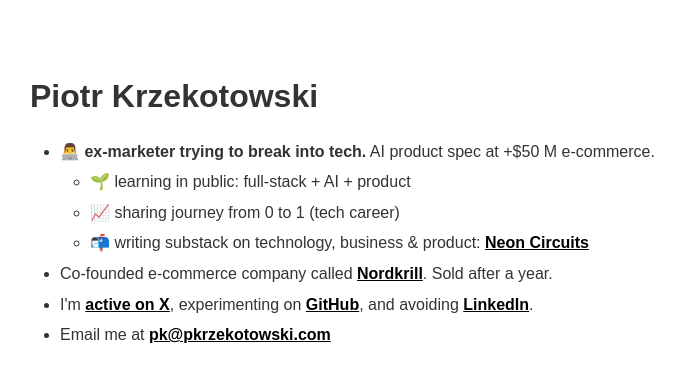
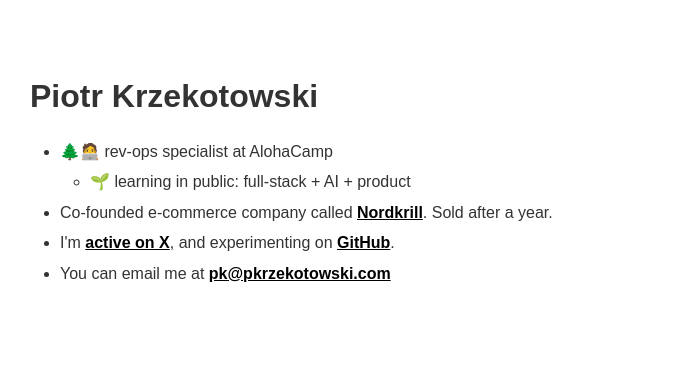
Before and after one commit to pkrzekotowski/pkrzekotowski.github.io, a Jekyll site: the page built from index.markdown, in a window 1280 px wide. Shown: the top 382 px of the page, without its empty margins (285-970 px from the left). Built offline with Jekyll 4.4.1, drawn with Linux system fonts in a browser that asks for light colours.

Commit message:
updated info

```diff
--- a/_layouts/minimalist.html
+++ b/_layouts/minimalist.html
@@ -4,7 +4,7 @@
     <meta charset="UTF-8">
     <meta name="viewport" content="width=device-width, initial-scale=1.0">
     <link rel="icon" type="image/png" href="/favicon.png">
-    <title>Piotr Krzekotowski - 👨‍💻 ex-marketer | 🌱 learning in public: full-stack + AI + product | 📈 sharing journey from 0 to 1 (tech career)</title>
+    <title>Piotr Krzekotowski - 🌲🧑‍💻 rev-ops specialist at AlohaCamp</title>
     <style>
         body {
             font-family: Arial, Helvetica, sans-serif;
@@ -38,15 +38,13 @@
     <div class="main-content">
     <h1>Piotr Krzekotowski</h1>
     <ul>
-        <li>👨‍💻 <b>ex-marketer trying to break into tech.</b> AI product spec at +$50 M e-commerce.</li>
+        <li>🌲🧑‍💻 rev-ops specialist at AlohaCamp</li>
         <ul>
             <li>🌱 learning in public: full-stack + AI + product</li>
-            <li>📈 sharing journey from 0 to 1 (tech career)</li>
-            <li>📬 writing substack on technology, business & product: <a href="https://neoncircuits.substack.com/">Neon Circuits</a></li>
         </ul>
         <li>Co-founded e-commerce company called <a href="https://www.instagram.com/nordkrillpl/">Nordkrill</a>. Sold after a year.</li>
-        <li>I'm <a href="https://x.com/krzekotowskip">active on X</a>, experimenting on <a href="https://github.com/pkrzekotowski">GitHub</a>, and avoiding <a href="https://www.linkedin.com/in/pkrzekotowski/">LinkedIn</a>.</li>
-        <li>Email me at <a href="mailto:pk@pkrzekotowski.com">pk@pkrzekotowski.com</a></li>
+        <li>I'm <a href="https://x.com/krzekotowskip">active on X</a>, and experimenting on <a href="https://github.com/pkrzekotowski">GitHub</a>.</li>
+        <li>You can email me at <a href="mailto:pk@pkrzekotowski.com">pk@pkrzekotowski.com</a></li>
         </ul>
     </div>
 </body>
--- a/index.markdown
+++ b/index.markdown
@@ -2,9 +2,3 @@
 layout: minimalist
 title: Piotr Krzekotowski
 ---
-
-* 👨‍💼 ex-marketer trying to break into tech, now working as AI product spec at +$50 M e-commerce.
-  * 🌱 learning in public: full-stack + AI + product
-  * 📊 sharing journey from 0 to 1 (tech career)
-  * 🧑‍🔬 check out my substack [Neon Circuits](link-to-neon-circuits)
-* Previously co-founded e-commerce company [Nordkrill](link-to-nordkrill). Sold it a year later.
```
